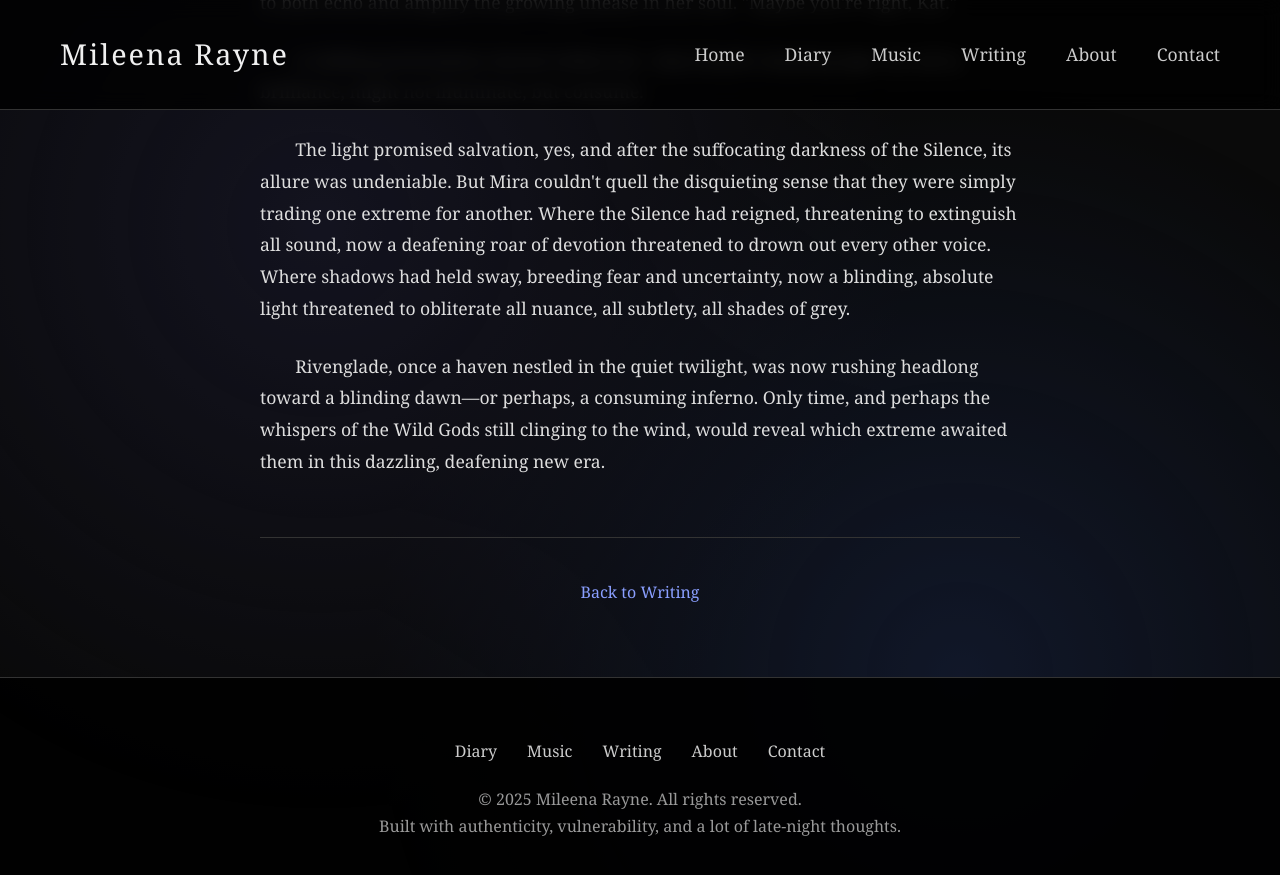
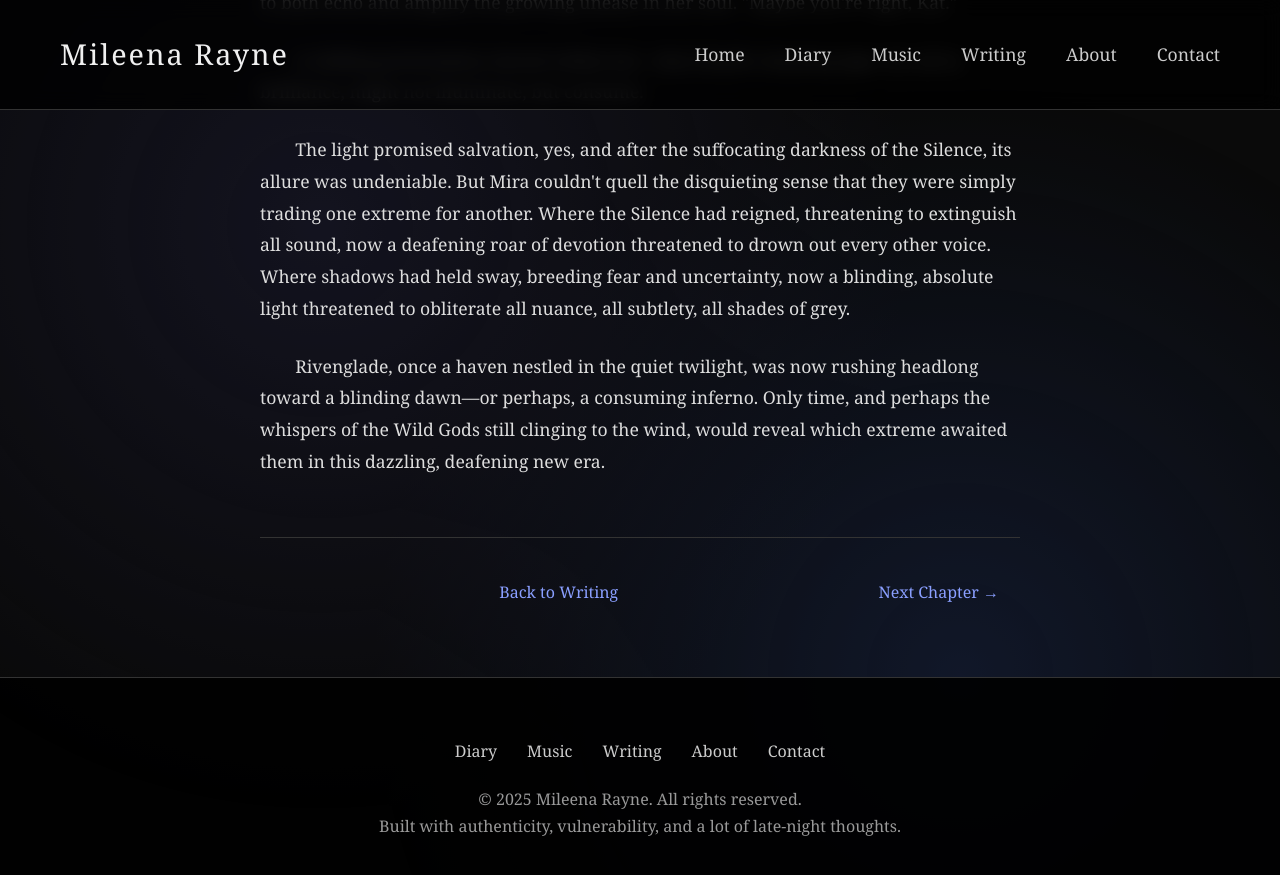
Before and after one commit to Mileena28/Mileena28.github.io, a Jekyll site: the page built from _chapters/the-chosen/chapter-01.html, in a window 1280 px wide and 900 px high, scrolled down 10888 px. Shown: the top 875 px of the window. Built offline with Jekyll 4.4.1, drawn with Linux system fonts in a browser that asks for light colours.

Commit message:
Update chapter-01.html

```diff
--- a/_chapters/the-chosen/chapter-01.html
+++ b/_chapters/the-chosen/chapter-01.html
@@ -4,6 +4,7 @@ book_title: "Blood of the Wild Gods: The Chosen"
 title: "Chapter One"
 subtitle: "The Light That Swallowed the Silence"
 permalink: /chapters/the-chosen/chapter-01/
+next_chapter: /chapters/the-chosen/chapter-02/
 ---
 
         <p>The sea, in its ceaseless rhythm, had always sung to Mira Roehart—a tongue of tides and whispers, salt-laced winds, and the groan of ancient piers. It was the ever-present baseline against which all other sounds were measured. Even now, as she leaned against the moss-softened railing of the worn pier, the salt spray a cool kiss against her cheek, the sea's timeless ballad wove through a jarring new symphony of human sound—the rasping cough of exhaustion, the hushed murmur of shared grief, the anxious shuffle of feet that had walked too far, carried too much.</p>
```
